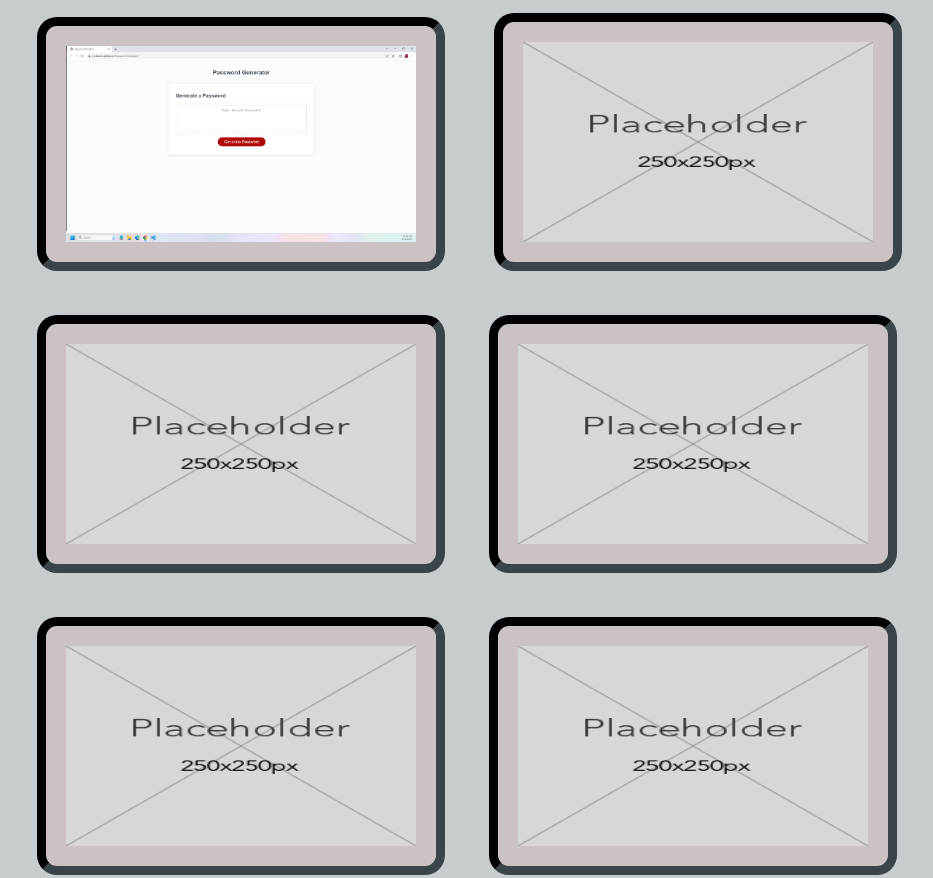
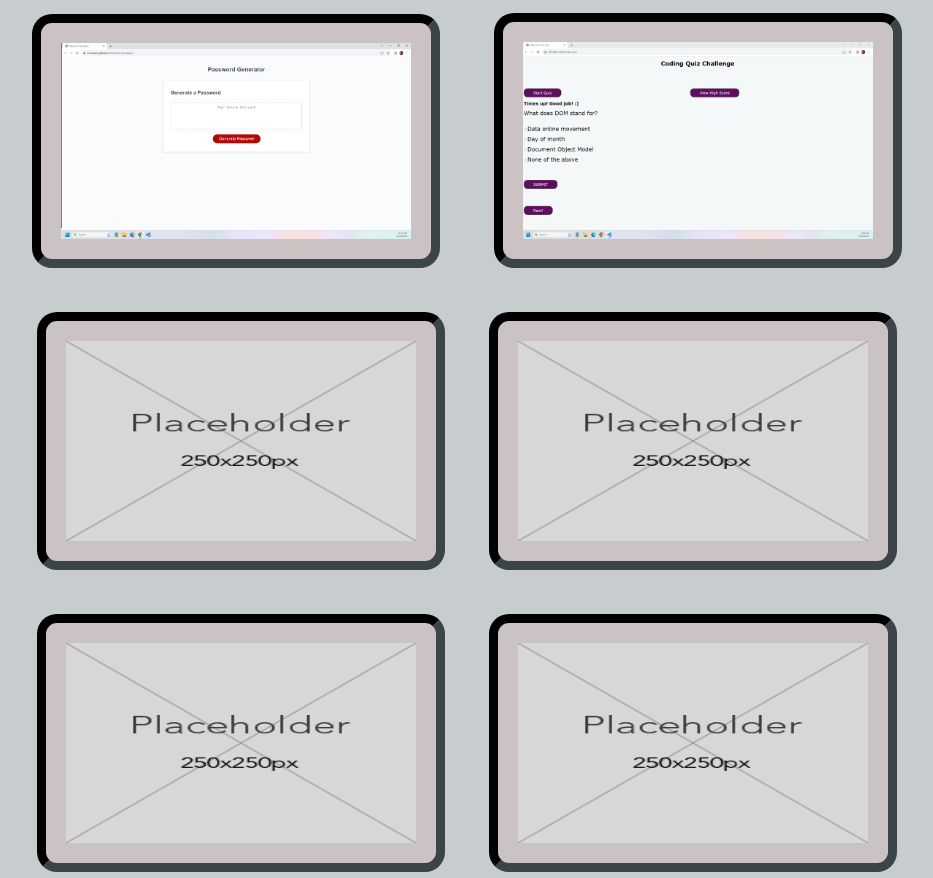
Before and after one commit to MCalvario/Professional-Portfolio, a plain HTML site: page index.html in a window 1280 px wide. Shown: the part 2063-2941 px from the top of the page, without its empty margins (173-1106 px from the left). Drawn offline with Linux system fonts and the light colour scheme.

Commit message:
added web api quiz to work section

```diff
--- a/index.html
+++ b/index.html
@@ -63,13 +63,17 @@
 
                 <img src="Assets/CodeRefactor.png">
 
-            <a href="https://mcalvario.github.io/Professional-Portfolio/" target="_blank">
+                <a href="https://mcalvario.github.io/Professional-Portfolio/" target="_blank">
 
                 <img src="Assets/ProfessionalProfile.png">
 
                 <a href="https://mcalvario.github.io/Password-Generator/" target="_blank">
 
                     <img src="Assets/pwg.png">
+
+                <a href="https://mcalvario.github.io/Web-APIs-Code-Quiz/" target="_blank">
+
+                        <img src="js quiz.png">
 
            </a>
 
```
Also changed, not shown: js quiz.png (added).
